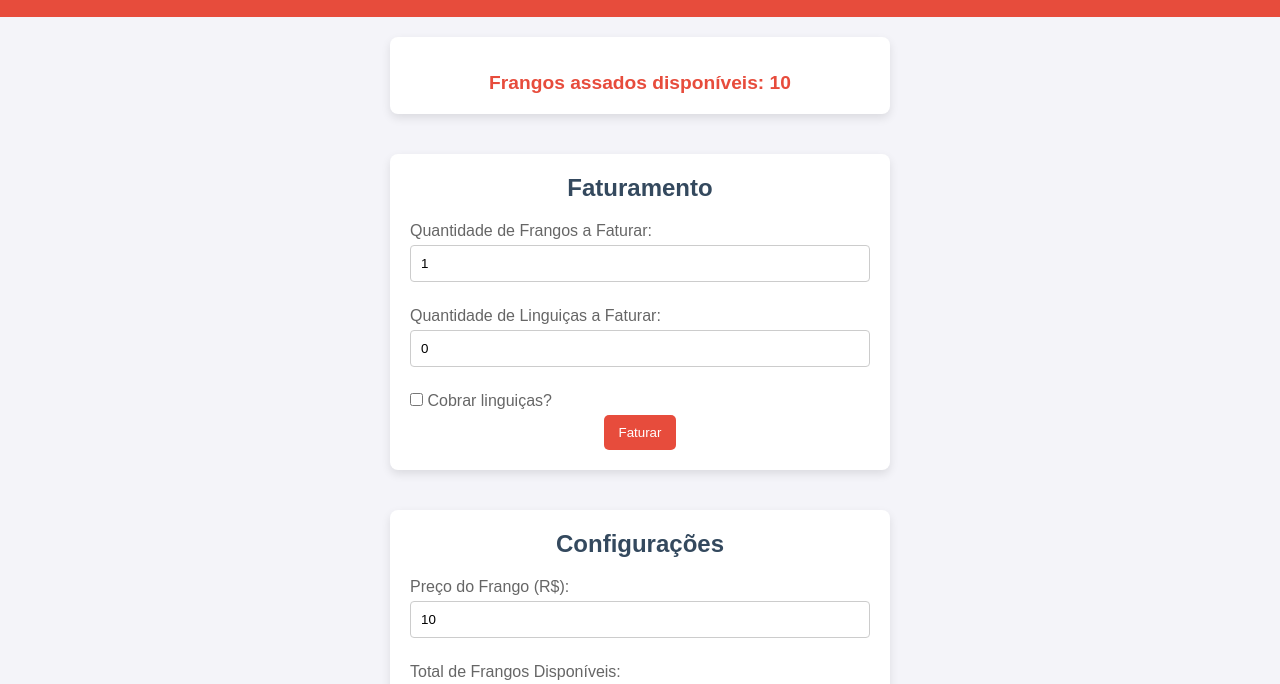
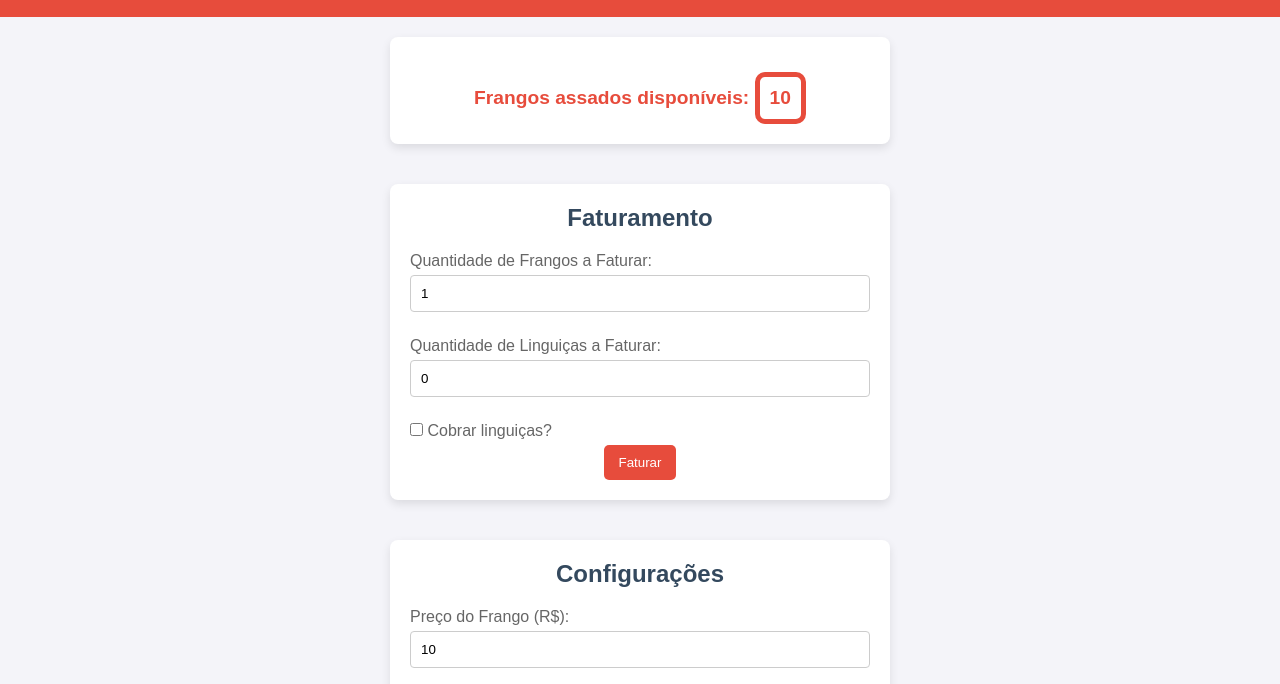
Before and after one commit to Lukascunha135/Frango-assado, a plain HTML site: page index.html in a window 1280 px wide. Shown: the part 60-744 px from the top of the page. Drawn offline with Linux system fonts and the light colour scheme.

Commit message:
style.css

```diff
--- a/style.css
+++ b/style.css
@@ -1,5 +1,3 @@
-/* style.css */
-
 * {
     margin: 0;
     padding: 0;
@@ -67,6 +65,20 @@ input[type="number"] {
     margin-top: 15px;
 }
 
+/* Estilo do Cubo Mágico */
+.cubo-magico {
+    display: inline-block;
+    padding: 10px;
+    border: 5px solid #e74c3c;
+    border-radius: 10px;
+    animation: girar 0.5s linear;
+}
+
+@keyframes girar {
+    0% { transform: rotateY(0deg); }
+    100% { transform: rotateY(360deg); }
+}
+
 .btn {
     background-color: #3498db;
     color: white;
```
